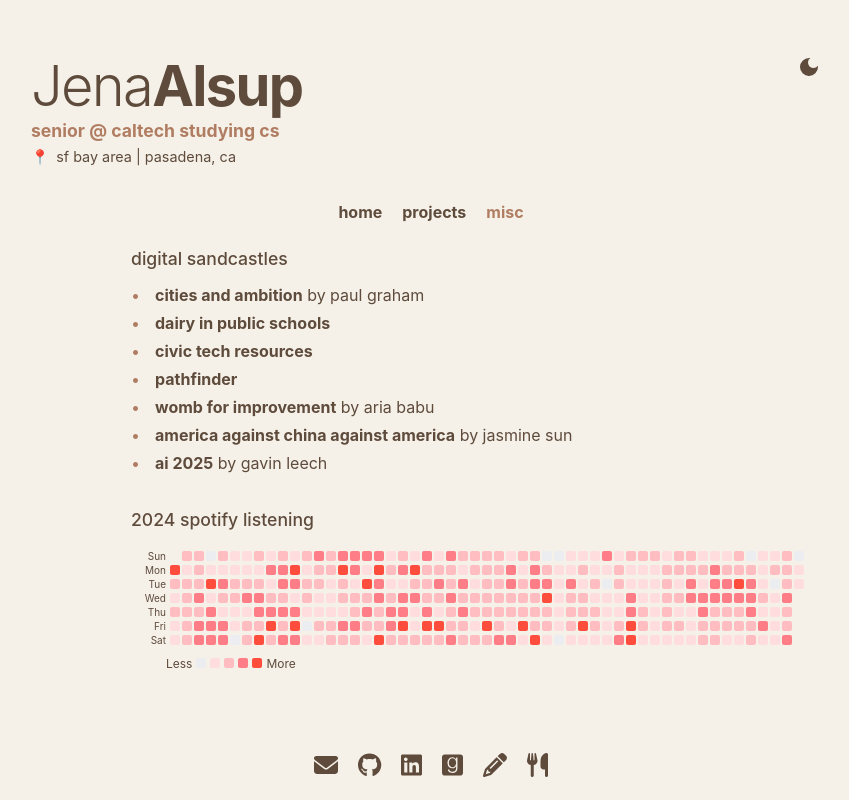
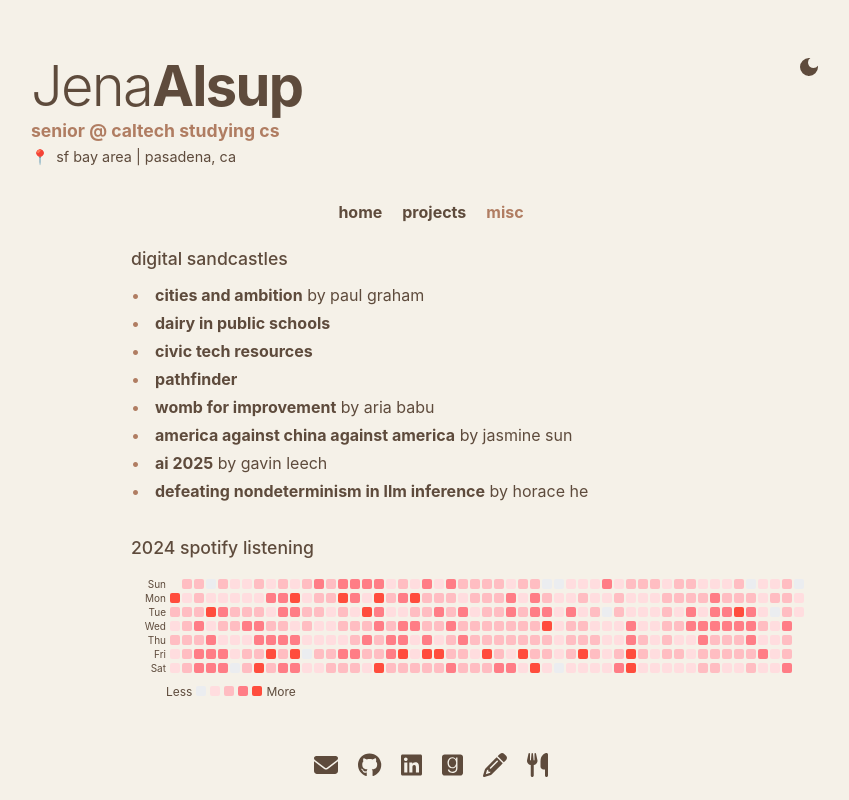
Before and after one commit to jenaalsup/jenaalsup.github.io, a React (Create React App) app: page /misc in a window 1280 px wide. Shown: the whole page, without its empty margins (209-1058 px from the left). Built offline with nearby package versions, Linux system fonts and the light colour scheme.

Commit message:
update misc

```diff
--- a/src/components/Misc.js
+++ b/src/components/Misc.js
@@ -156,6 +156,7 @@ function Misc() {
         <li><a href="https://worksinprogress.co/issue/womb-for-improvement/" target="_blank" rel="noopener noreferrer">womb for improvement</a> by aria babu</li>
         <li><a href="https://jasmi.news/p/china-2025" target="_blank" rel="noopener noreferrer">america against china against america</a> by jasmine sun</li>
         <li><a href="https://www.gleech.org/ai2025" target="_blank" rel="noopener noreferrer">ai 2025</a> by gavin leech</li>
+        <li><a href="https://thinkingmachines.ai/blog/defeating-nondeterminism-in-llm-inference/" target="_blank" rel="noopener noreferrer">defeating nondeterminism in llm inference</a> by horace he</li>
       </ul>
 
       <br></br>
```
